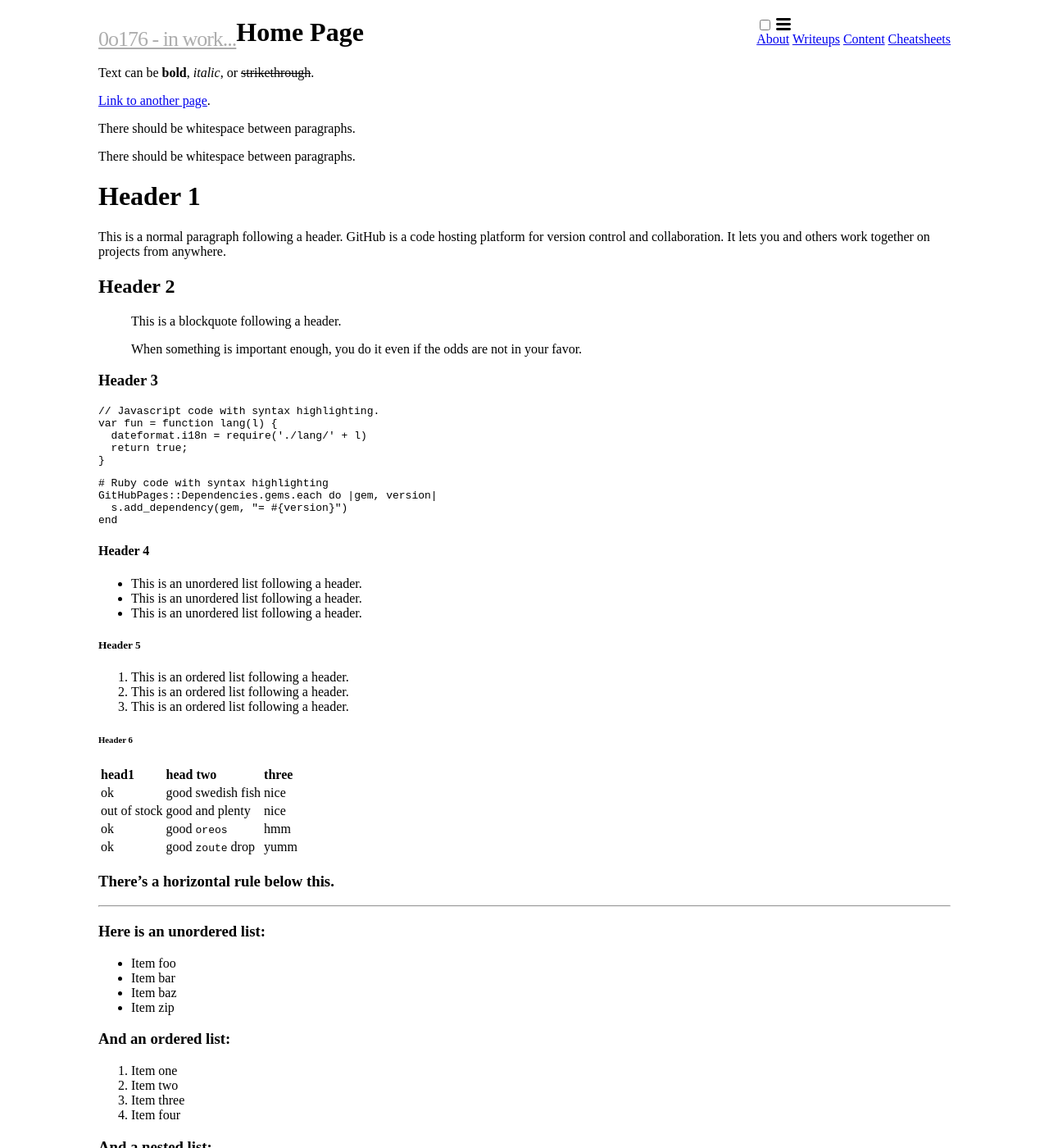
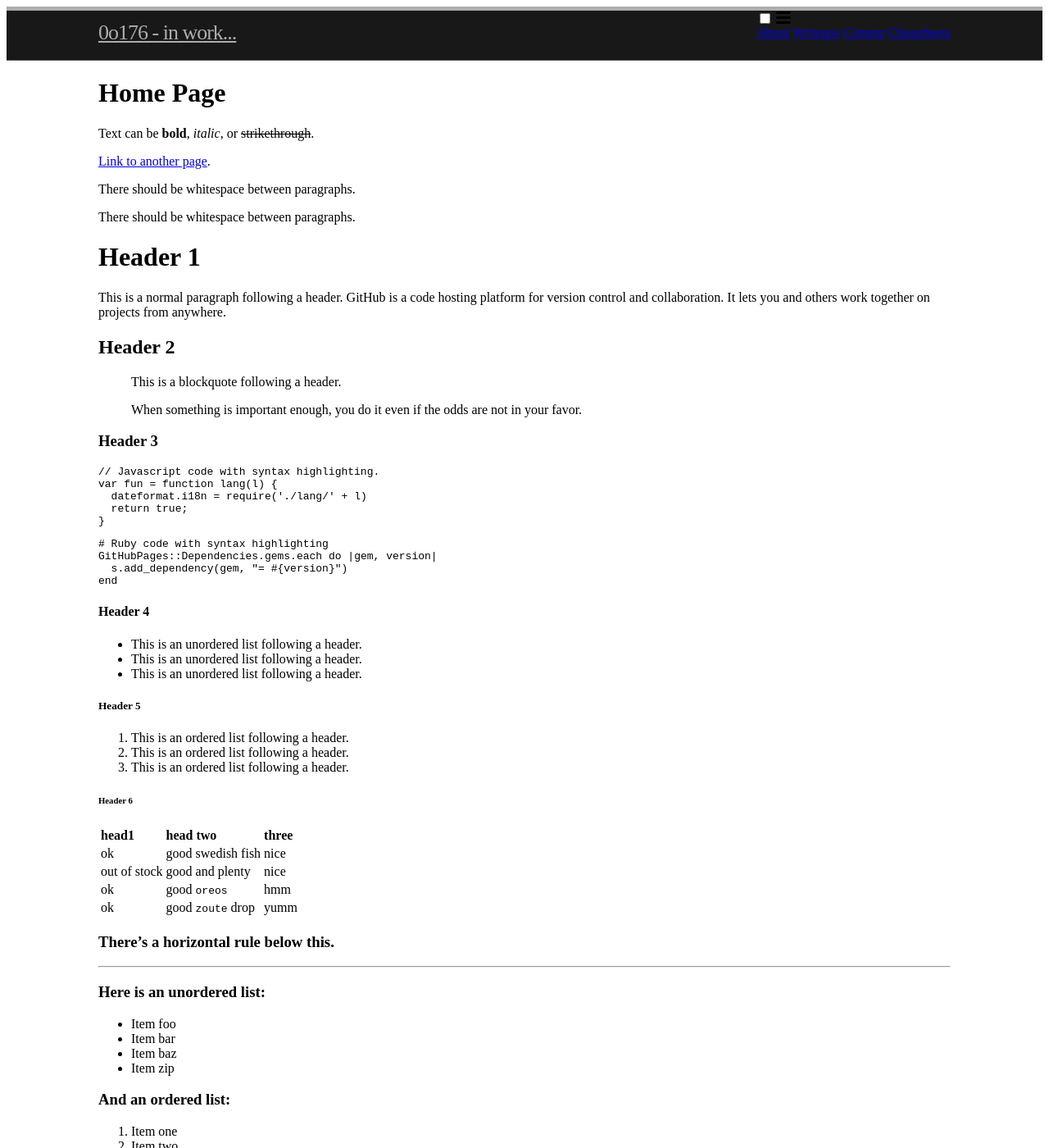
Before and after one commit to 0o176/0o176.github.io, a Jekyll site: the page built from index.md, in a window 1280 px wide and 1400 px high. Shown: the whole window at 82% size. Built offline with Jekyll 4.4.1, drawn with Linux system fonts in a browser that asks for light colours.

Commit message:
Update style.css

```diff
--- a/assets/css/style.css
+++ b/assets/css/style.css
@@ -1,38 +1,3 @@
----
----
-
-body{
-	margin: 0;
-}
-
-// Some Style Variables
-$primary-color: #36465f;
-$secondary-color: #464646;
-$error: #de3535;
-$success: #d5f5d7;
-
-$max-width: 960px;
-
-// Breakpoints. Use these in your media queries.
-$babybear: 321px;
-$mamabear: 769px;
-$papabear: 1140px;
-$monsterbear: 1300px;
-
-$font-size: 16px;
-$font-family: Helvetica, sans-serif;
-$alt-font-family: monospace;
-$font-color: #353535;
-
-/* Social Icons */
-$twitter: #78cdf0 !default;
-$facebook: #537bbd !default;
-$instagram: #517fa4 !default;
-$youtube: #d34836 !default;
-$snapchat: #fffc00 !default;
-$pinterest:	#cb2027 !default;
-$google: #dd4b39 !default;
-
 .site-header {
     position: sticky;
     top: 0;
```
